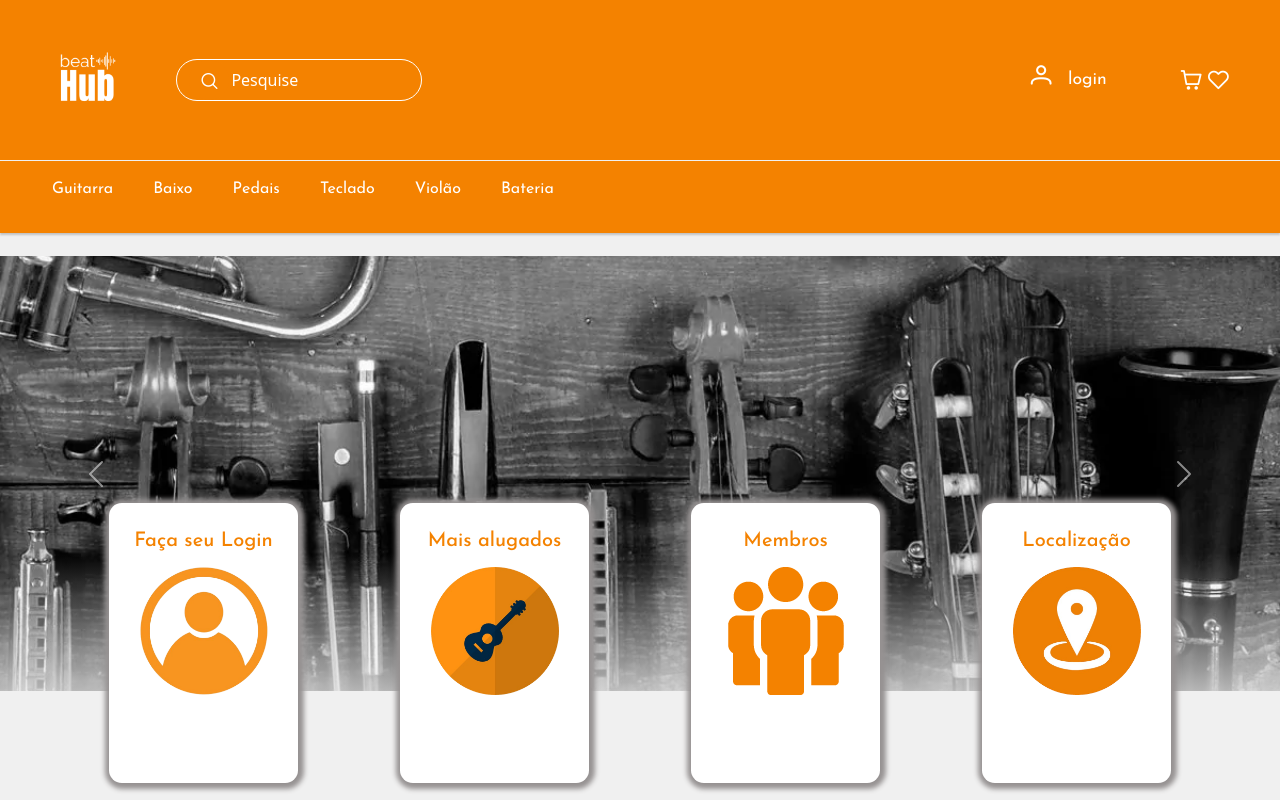
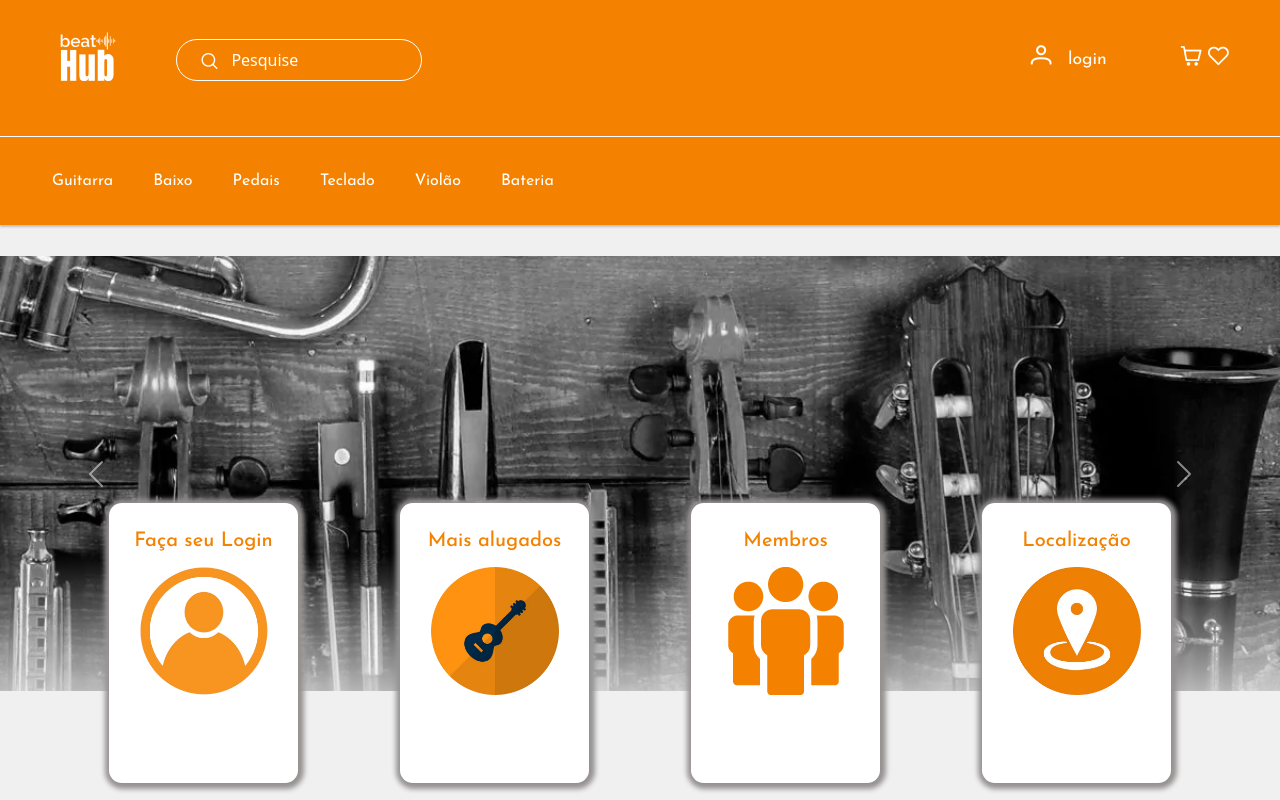
Before and after one commit to spricigom/BeatHub, a Vue app: page / in a window 1280 px wide. Shown: the top 800 px of the page. Built offline with nearby package versions, Linux system fonts and the light colour scheme; a web font is replaced by a local one.

Commit message:
FEAT: header diminuido

```diff
--- a/src/components/HeaderComponente.vue
+++ b/src/components/HeaderComponente.vue
@@ -1,5 +1,6 @@
 <script setup>
 import { ref } from 'vue';
+import { RouterLink } from 'vue-router';
 
 const menuOpen = ref(false);
 
@@ -38,8 +39,8 @@ function toggleMenu() {
                     </button>
                 </div>
                 <div class="botoes-header">
-                    <span style="color: white; font-size: 1.3rem;" class="pi pi-shopping-cart"></span>
-                    <span style="color: white; font-size: 1.3rem;" class="pi pi-heart"></span>
+                    <RouterLink to="/Carrinho"><span style="color: white; font-size: 1.3rem;" class="pi pi-shopping-cart"></span></RouterLink>
+                    <RouterLink to="/Favoritos"> <span style="color: white; font-size: 1.3rem;" class="pi pi-heart"></span></RouterLink>
                 </div>
 
                 <div class="icone-menu">
@@ -236,18 +237,7 @@ header{
     margin-bottom: 17vh;
 
 }
-.baixo{
-    width: 100%;
-    display: flex;
-    align-items: center;
-    padding: 1rem 0;
-    background-color: #f48200;
-    position: relative;
-    bottom: 2rem;
-    box-shadow: 0 2px 2px rgba(0, 0, 0, 0.2);
 
-
-}
 .hr {
     /* margin: 1rem 0; */
     color: inherit;
@@ -340,13 +330,23 @@ header{
     flex-direction: row;
     justify-content: space-between;
     align-items: center;
-    height: 20vh;
+    height: 15vh;
     width: 100%;
     background: #f48200;
 
 
 }
+.baixo{
+    width: 100%;
+    display: flex;
+    align-items: center;
+    padding: 1rem 0;
+    background-color: #f48200;
+    box-shadow: 0 2px 2px rgba(0, 0, 0, 0.2);
+    z-index: 0;
 
+
+}
 .busca {
     background: #f48200;
     border-radius: 40px;
```
Also changed, not shown: src/assets/logo.png (added).
